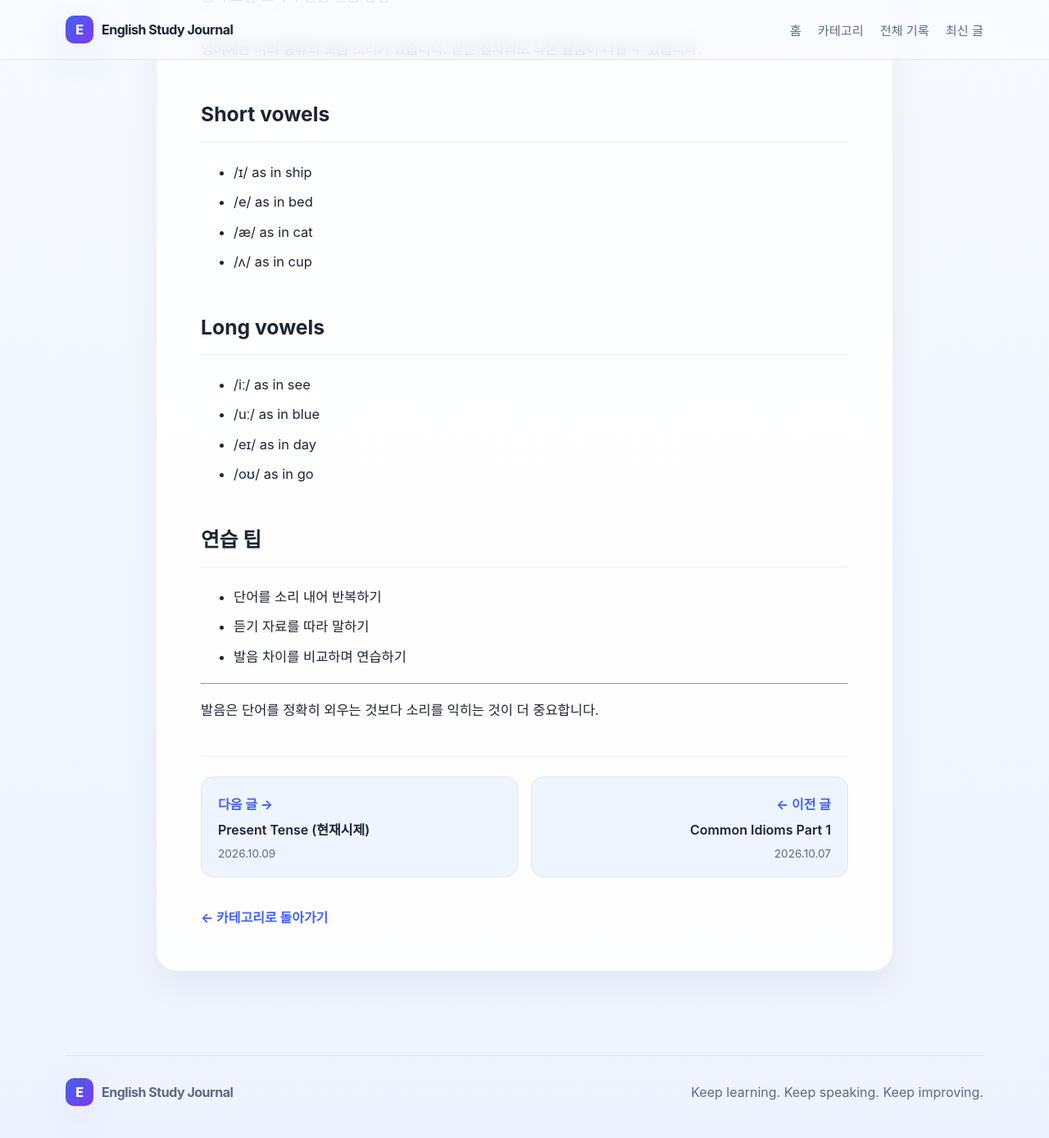
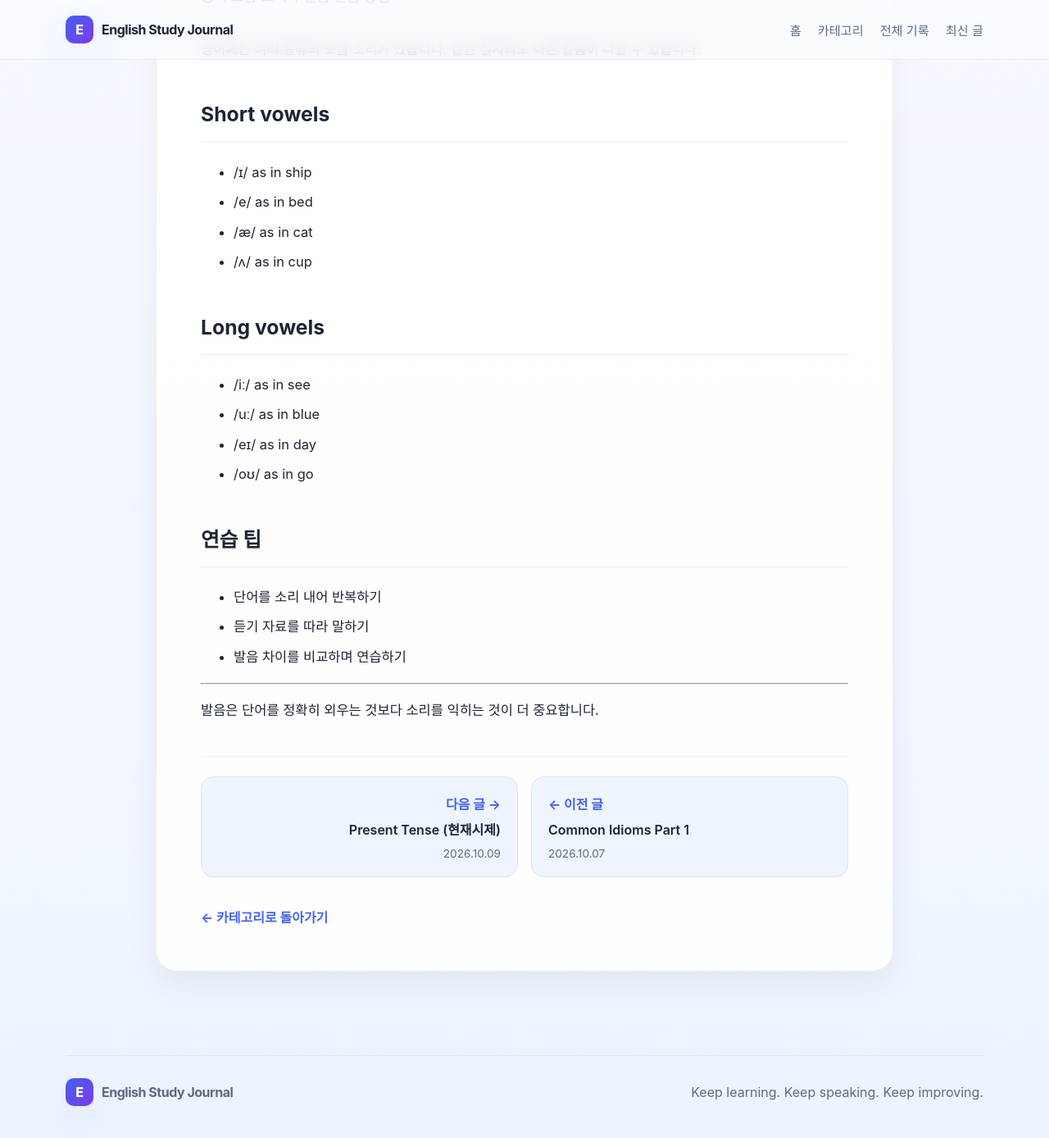
Before and after one commit to sofajohnlee/blog, a Jekyll site: the page built from _posts/2026-10-08-vowel-sounds.md, in a window 1280 px wide and 1400 px high, scrolled down 352 px. Shown: the top 1388 px of the window at 82% size. Built offline with Jekyll 4.4.1, drawn with Linux system fonts in a browser that asks for light colours.

Commit message:
Keep next post first and refresh cached navigation styles

```diff
--- a/_layouts/default.html
+++ b/_layouts/default.html
@@ -5,7 +5,7 @@
   <meta name="viewport" content="width=device-width, initial-scale=1.0">
   <title>{{ page.title }} | {{ site.title }}</title>
   <meta name="description" content="{{ page.description | default: site.description }}">
-  <link rel="stylesheet" href="{{ '/styles.css' | relative_url }}">
+  <link rel="stylesheet" href="{{ '/styles.css' | relative_url }}?v={{ site.time | date: '%s' }}">
 </head>
 <body>
   <header class="topbar">
--- a/styles.css
+++ b/styles.css
@@ -462,17 +462,18 @@
   font-size: 0.85rem;
 }
 
+.post-navigation-next {
+  order: 1;
+  text-align: right;
+}
+
 .post-navigation-previous {
-  grid-column: 2;
-  text-align: right;
+  order: 2;
+  text-align: left;
 }
 
 @media (max-width: 600px) {
   .post-navigation {
     grid-template-columns: 1fr;
   }
-
-  .post-navigation-previous {
-    grid-column: 1;
-  }
 }
```
